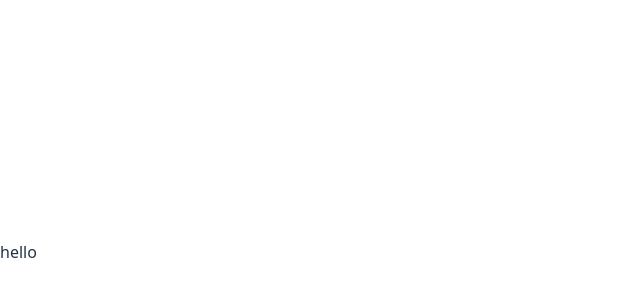
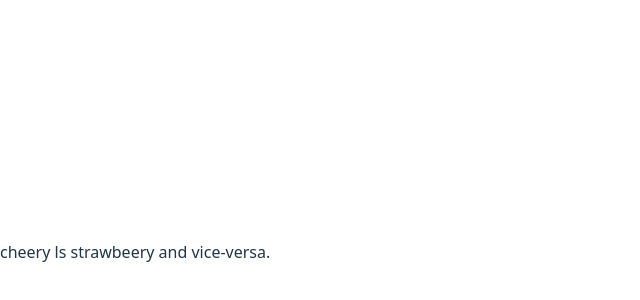
Before and after one commit to PRIYA2508/Portfolio-, a React (Vite) app: page / in a window 1280 px wide. Shown: the part 148-448 px from the top of the page, without its empty margins (0-640 px from the left). Built offline with nearby package versions, Linux system fonts and the light colour scheme.

Commit message:
add more files

```diff
--- a/index.css
+++ /dev/null
@@ -1,3 +0,0 @@
-@tailwind base;
-@tailwind components;
-@tailwind utilities;
--- a/index.js
+++ /dev/null
@@ -1,5 +0,0 @@
-import React from "react";
-import ReactDOM from "react-dom/client";
-import App from "./src/App";
-const root = ReactDOM.createRoot(document.getElementById("root"));
-root.render(<App/>)
--- a/src/App.jsx
+++ b/src/App.jsx
@@ -1,7 +1,7 @@
 function App() {
   return (
     <div>
-      hello
+      cheery ls strawbeery and vice-versa.
     </div>
   )
 }
```
Also changed, not shown: 2 other files (tests, documents, lock files or other folders).
